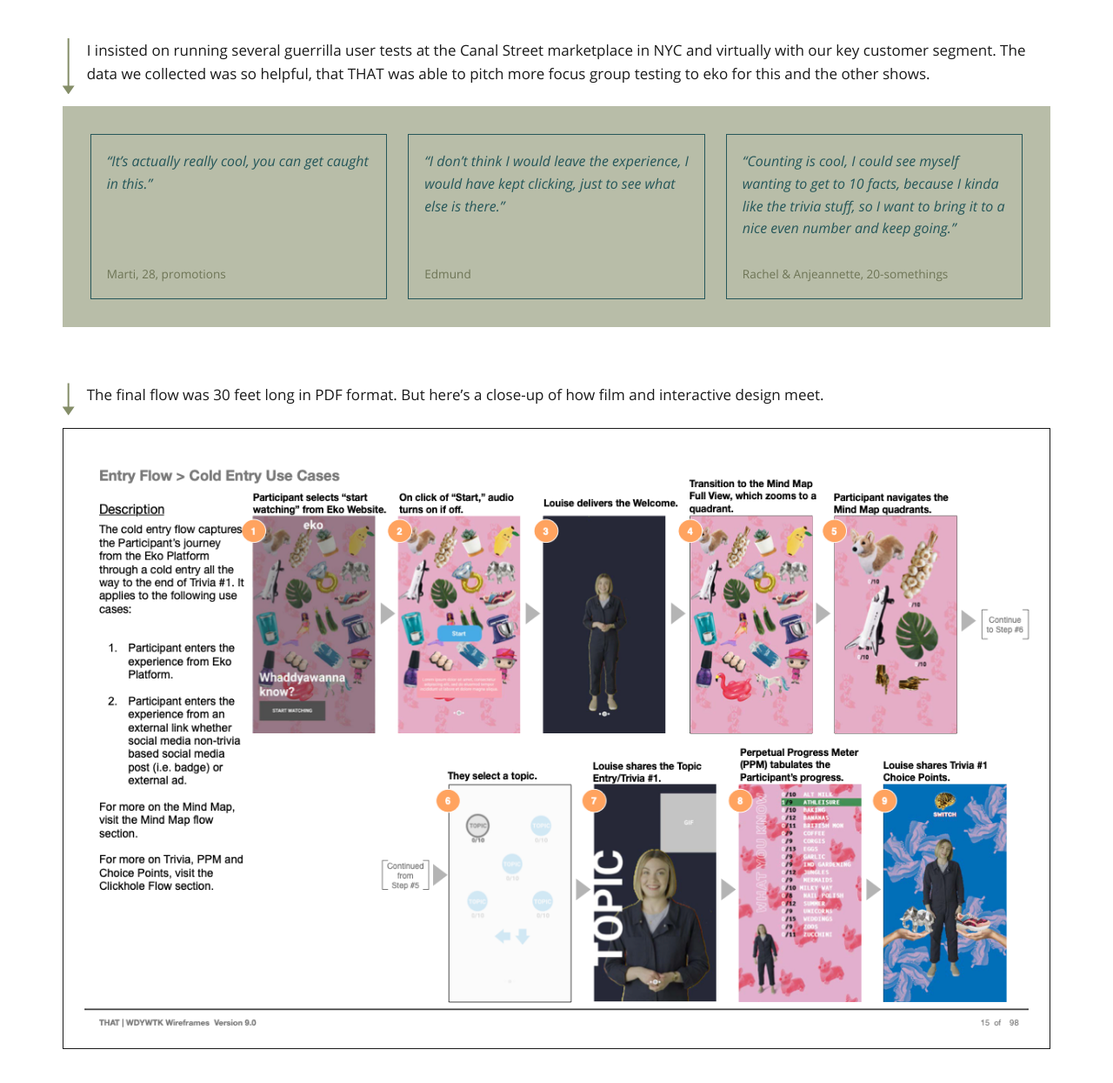
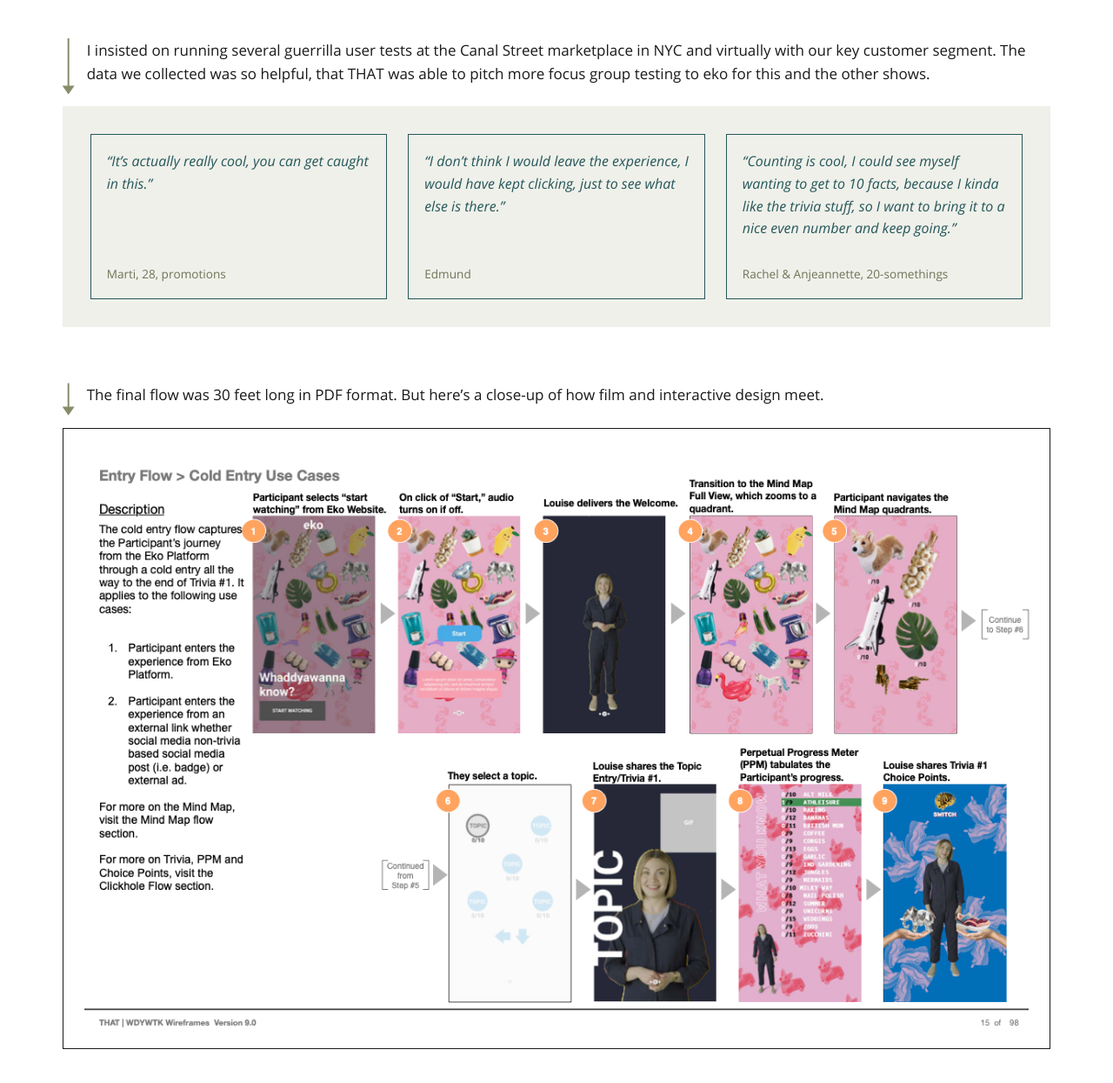
Before and after one commit to esdeezee/sarah-dzida, a Jekyll site: the page built from _case_studies/wdywk.html, in a window 1280 px wide and 1400 px high, scrolled down 2351 px. Shown: the part 138-1383 px from the top of the window at 87% size. Built offline with Jekyll 4.4.1, drawn with Linux system fonts in a browser that asks for light colours; some web fonts are replaced.

Commit message:
WDYWK dark-quotes: derive the olive tint precisely instead of guessing
Went through three wrong values before landing here: first borrowed a
color from the wrong sarahstrategic.com component entirely (a quote
band, not the carousel she'd actually referenced), then a color-mix
guess that wasn't grounded in anything. Final approach: took the real
Trusted-By carousel's actual background (#EAF0F0 - saturation 17%,
lightness 93%) and applied that same saturation/lightness to this
site's own olive hue instead of its blue-gray one. Lands at
hsl(75, 17%, 93%) - pale, reads as a true tint rather than a solid
olive block, ~7:1 contrast with the teal quote text/borders.

```diff
--- a/css/style.css
+++ b/css/style.css
@@ -828,7 +828,7 @@ video.case-hero__media {
    desktop shows all three (shrinking together to fit one row), mobile
    becomes a real one-at-a-time carousel via the same JS and arrow buttons. */
 .dark-quotes {
-  background: #b8bda8;
+  background: hsl(75, 17%, 93%);
   padding: 32px;
 }
 
```
